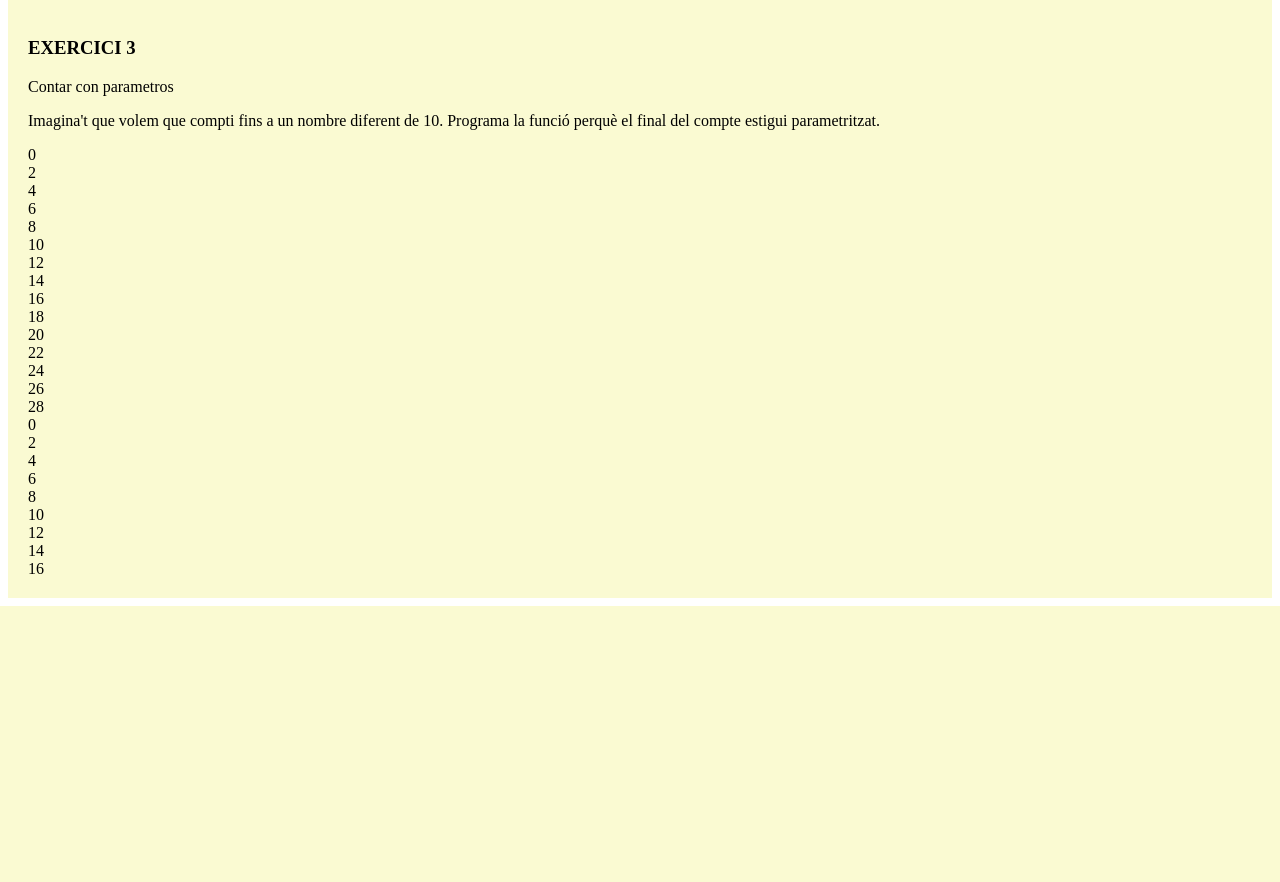
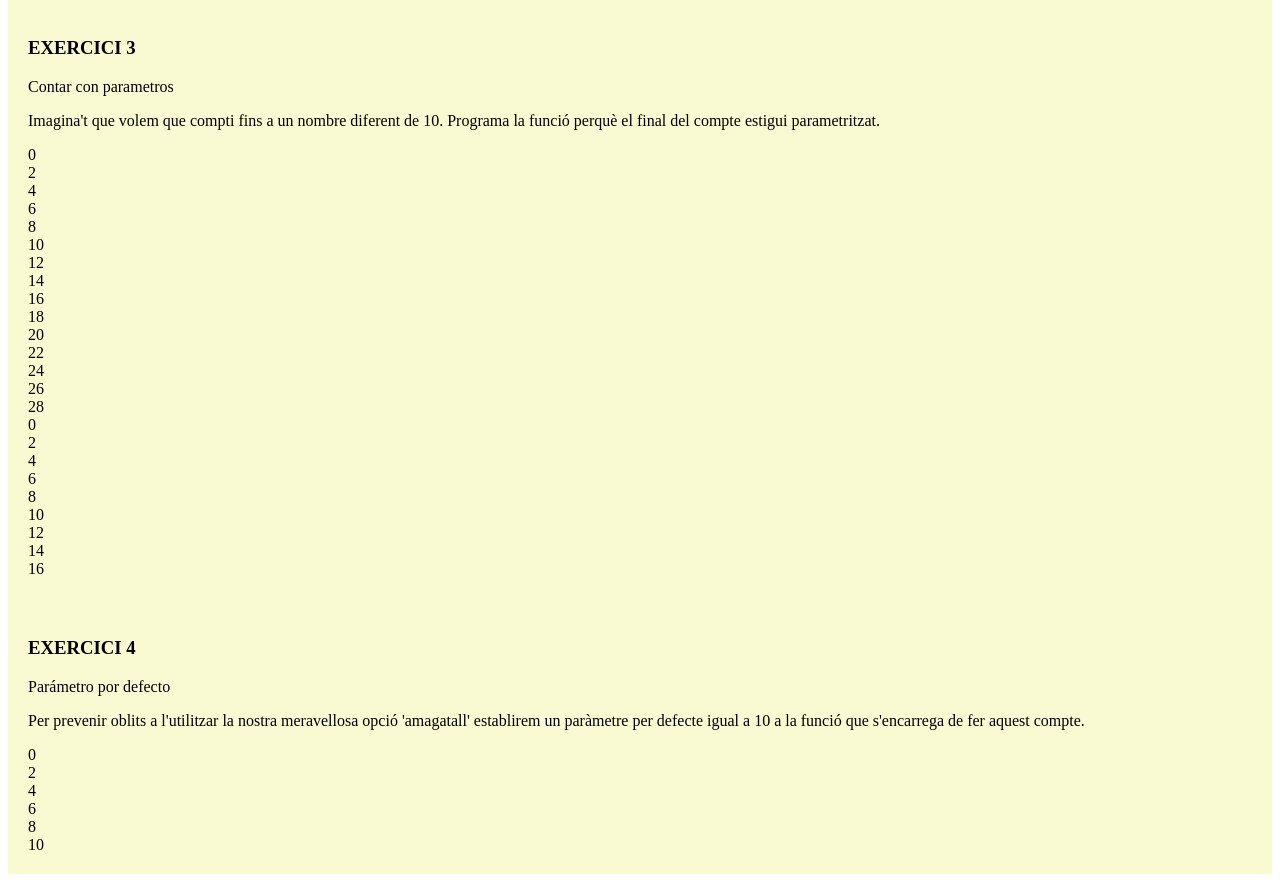
Before and after one commit to JCsomeShots/Sprint1.TerceraEntrega, a PHP site: page / in a window 1280 px wide. Shown: the part 661-1543 px from the top of the page. Before the commit the page ends 1267 px from the top, so only its background shows below. Run offline with PHP 8.4, Linux system fonts and the light colour scheme.

Commit message:
Tema 3 Nivell 1 Exercici 4

```diff
--- a/index.php
+++ b/index.php
@@ -84,5 +84,21 @@ echo "<p>Imagina't que volem que compti fins a un nombre diferent de 10. Program
 </section>
 
 
+<section class="ej04 ex">
+<?php
+echo "<h3>EXERCICI 4</h3>
+<p>Parámetro por defecto </p>";
+echo "<p>Per prevenir oblits a l'utilitzar la nostra meravellosa opció 'amagatall' establirem un paràmetre per defecte igual a 10 a la funció que s'encarrega de fer aquest compte. </p>";
+
+  function amagatall3($num){
+    for($i=0; $i<=$num; $i+=2){
+      echo "$i <br/>";
+    }
+  }
+  amagatall3(10);
+?>
+</section>
+
+
 </body>
 </html>
```
